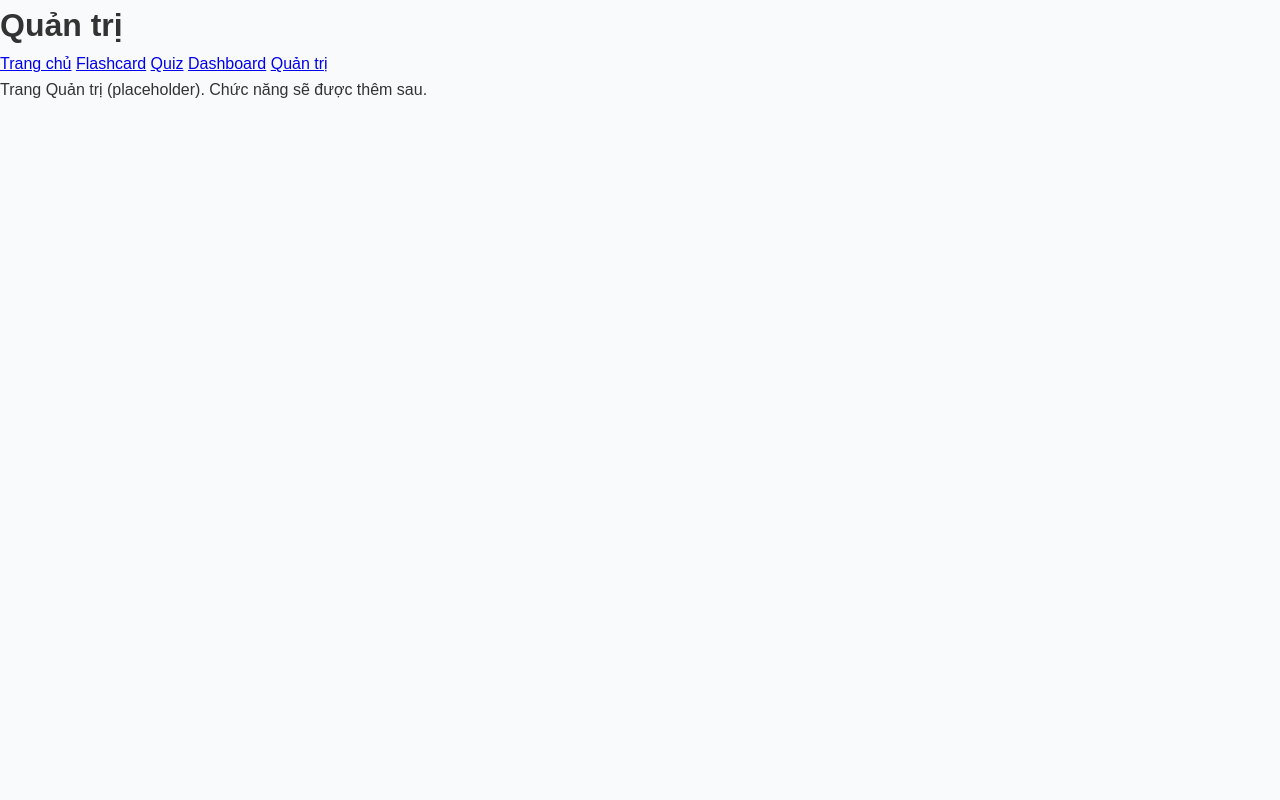
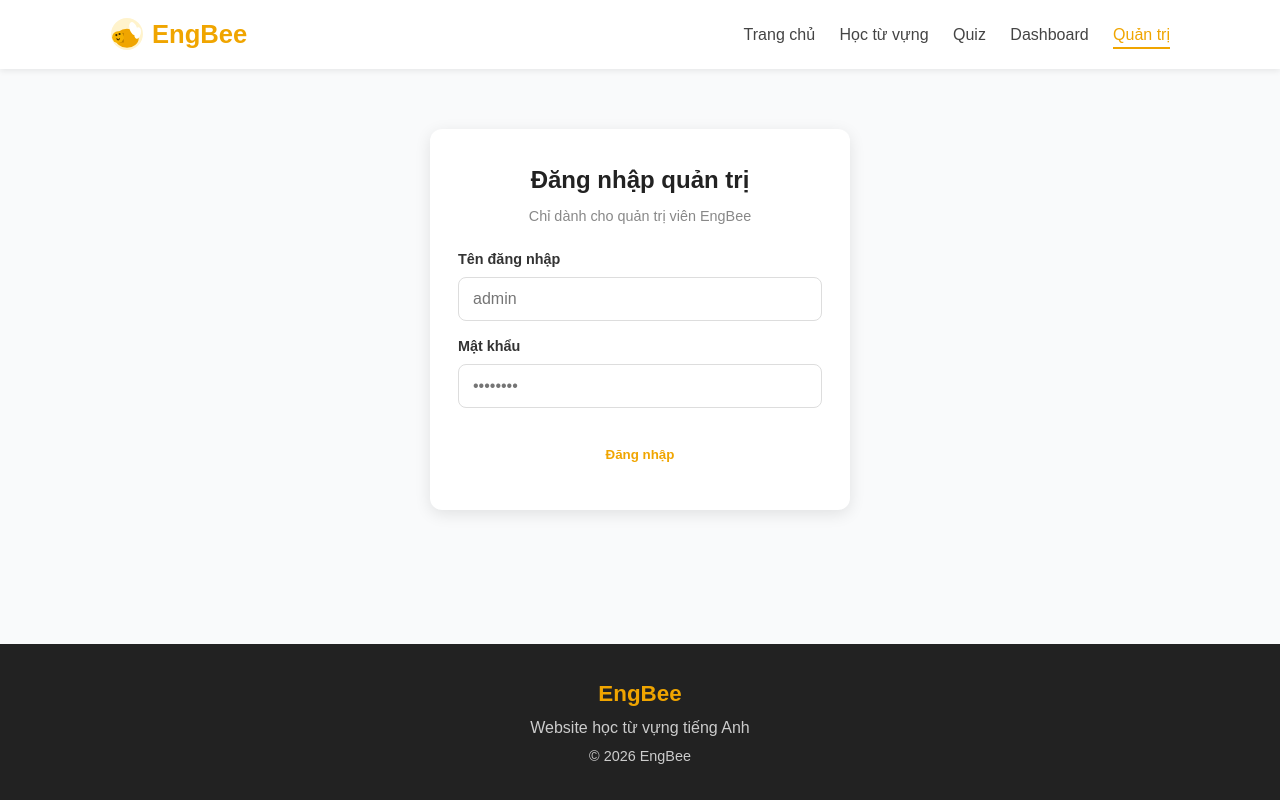
Before and after one commit to ptyn472007-bot/ADHN-EngBee, a plain HTML site: page admin.html in a window 1280 px wide. Drawn offline with Linux system fonts and the light colour scheme.

Commit message:
đăng nhập admin

```diff
--- a/admin.html
+++ b/admin.html
@@ -7,20 +7,77 @@
   <link rel="stylesheet" href="assets/css/style.css">
 </head>
 <body>
-  <header>
-    <h1>Quản trị</h1>
-    <nav>
-      <a href="index.html">Trang chủ</a>
-      <a href="flashcard.html">Flashcard</a>
-      <a href="quiz.html">Quiz</a>
-      <a href="dashboard.html">Dashboard</a>
-      <a href="admin.html">Quản trị</a>
-    </nav>
+  <header class="navbar">
+    <div class="container navbar-inner">
+      <a href="index.html" class="logo" title="EngBee - Khóa học Tiếng Anh">
+        <svg class="logo-icon" viewBox="0 0 64 64" xmlns="http://www.w3.org/2000/svg" aria-hidden="true">
+          <circle cx="32" cy="32" r="30" fill="#fff3cc"/>
+          <ellipse cx="32" cy="40" rx="22" ry="18" fill="#f0a500"/>
+          <rect x="17" y="30" width="9" height="6" fill="#8a5a00" opacity="0.5"/>
+          <rect x="17" y="42" width="9" height="6" fill="#8a5a00" opacity="0.5"/>
+          <circle cx="15" cy="38" r="11" fill="#f5b200"/>
+          <circle cx="12" cy="34" r="2" fill="#3a2a00"/>
+          <circle cx="18" cy="32" r="2" fill="#3a2a00"/>
+          <path d="M13,41 Q15,45 18,41" fill="none" stroke="#3a2a00" stroke-width="2" stroke-linecap="round"/>
+          <ellipse cx="44" cy="22" rx="7" ry="13" fill="#ffffff" transform="rotate(-20 44 22)"/>
+          <ellipse cx="52" cy="30" rx="6" ry="11" fill="#ffffff" transform="rotate(12 52 30)"/>
+        </svg>
+        <span>EngBee</span>
+      </a>
+      <nav class="nav-links">
+        <a href="index.html">Trang chủ</a>
+        <a href="flashcard.html">Học từ vựng</a>
+        <a href="quiz.html">Quiz</a>
+        <a href="dashboard.html">Dashboard</a>
+        <a href="admin.html" class="active">Quản trị</a>
+      </nav>
+    </div>
   </header>
+
   <main>
-    <p>Trang Quản trị (placeholder). Chức năng sẽ được thêm sau.</p>
+    <section id="login-view" class="login-section">
+      <div class="container">
+        <div class="login-card">
+          <h2>Đăng nhập quản trị</h2>
+          <p class="login-note">Chỉ dành cho quản trị viên EngBee</p>
+          <form id="login-form" class="login-form" novalidate>
+            <label for="username">Tên đăng nhập</label>
+            <input type="text" id="username" name="username" placeholder="admin" autocomplete="username" required>
+
+            <label for="password">Mật khẩu</label>
+            <input type="password" id="password" name="password" placeholder="••••••••" autocomplete="current-password" required>
+
+            <p id="login-error" class="login-error" hidden>Sai tên đăng nhập hoặc mật khẩu.</p>
+
+            <button type="submit" class="btn-primary login-btn">Đăng nhập</button>
+          </form>
+        </div>
+      </div>
+    </section>
+
+    <section id="admin-view" class="admin-section" hidden>
+      <div class="container">
+        <div class="admin-header">
+          <h2>Trang quản trị EngBee</h2>
+          <button id="logout-btn" type="button" class="btn-secondary">Đăng xuất</button>
+        </div>
+        <p>Chào mừng quản trị viên! Chức năng quản trị (thêm/sửa/xóa từ vựng, quản lý chủ đề...) sẽ được bổ sung sau.</p>
+        <div class="admin-placeholder">
+          <p>Khu vực quản trị (placeholder)</p>
+        </div>
+      </div>
+    </section>
   </main>
+
+  <footer class="footer">
+    <div class="container footer-inner">
+      <p class="footer-logo">EngBee</p>
+      <p>Website học từ vựng tiếng Anh</p>
+      <p class="footer-copy">&copy; 2026 EngBee</p>
+    </div>
+  </footer>
+
   <script src="assets/js/data.js"></script>
-  <script src="assets/js/main.js"></script>
+  <script src="assets/js/admin.js"></script>
 </body>
 </html>
--- a/assets/css/style.css
+++ b/assets/css/style.css
@@ -254,6 +254,101 @@ img {
 }
 
 /* ==========================================
+   Admin / Đăng nhập
+   ========================================== */
+
+.login-section {
+  padding: 60px 0;
+}
+
+.login-card {
+  background-color: #ffffff;
+  border-radius: 12px;
+  box-shadow: 0 4px 16px rgba(0, 0, 0, 0.1);
+  max-width: 420px;
+  margin: 0 auto;
+  padding: 32px 28px;
+}
+
+.login-card h2 {
+  text-align: center;
+  color: #222;
+  margin-bottom: 6px;
+}
+
+.login-note {
+  text-align: center;
+  color: #888;
+  font-size: 0.9rem;
+  margin-bottom: 20px;
+}
+
+.login-form label {
+  display: block;
+  font-size: 0.9rem;
+  font-weight: bold;
+  margin-bottom: 6px;
+  margin-top: 14px;
+}
+
+.login-form input {
+  width: 100%;
+  padding: 12px 14px;
+  border: 1px solid #ddd;
+  border-radius: 8px;
+  font-size: 1rem;
+  transition: border-color 0.2s;
+}
+
+.login-form input:focus {
+  outline: none;
+  border-color: #f0a500;
+  box-shadow: 0 0 0 3px rgba(240, 165, 0, 0.2);
+}
+
+.login-error {
+  color: #d94f4f;
+  font-size: 0.9rem;
+  margin: 12px 0 0;
+}
+
+.login-btn {
+  width: 100%;
+  margin-top: 22px;
+  text-align: center;
+  cursor: pointer;
+  border: none;
+}
+
+.admin-section {
+  padding: 60px 0;
+}
+
+.admin-header {
+  display: flex;
+  align-items: center;
+  justify-content: space-between;
+  gap: 16px;
+  flex-wrap: wrap;
+  margin-bottom: 8px;
+}
+
+.admin-header h2 {
+  color: #222;
+  font-size: clamp(1.4rem, 3vw, 1.8rem);
+}
+
+.admin-placeholder {
+  margin-top: 20px;
+  border: 2px dashed #d9b45b;
+  border-radius: 12px;
+  text-align: center;
+  color: #b07f00;
+  padding: 40px 20px;
+  background-color: #fff8e6;
+}
+
+/* ==========================================
    Footer
    ========================================== */
 
--- /dev/null
+++ b/assets/js/admin.js
@@ -0,0 +1,63 @@
+// EngBee - admin.js (demo đăng nhập, không có backend)
+(function () {
+  "use strict";
+
+  var ADMIN_KEY = "engbee_admin_session";
+
+  // Tài khoản demo (chỉ dùng cho front-end, không bảo mật thật)
+  var ADMIN_ACCOUNT = {
+    username: "admin",
+    password: "admin123"
+  };
+
+  var loginView = document.getElementById("login-view");
+  var adminView = document.getElementById("admin-view");
+  var loginForm = document.getElementById("login-form");
+  var loginError = document.getElementById("login-error");
+  var logoutBtn = document.getElementById("logout-btn");
+
+  function isLoggedIn() {
+    return localStorage.getItem(ADMIN_KEY) === "1";
+  }
+
+  function showLogin() {
+    loginView.hidden = false;
+    adminView.hidden = true;
+  }
+
+  function showAdmin() {
+    loginView.hidden = true;
+    adminView.hidden = false;
+  }
+
+  loginForm.addEventListener("submit", function (event) {
+    event.preventDefault();
+
+    var username = document.getElementById("username").value.trim();
+    var password = document.getElementById("password").value;
+
+    if (
+      username === ADMIN_ACCOUNT.username &&
+      password === ADMIN_ACCOUNT.password
+    ) {
+      localStorage.setItem(ADMIN_KEY, "1");
+      loginError.hidden = true;
+      showAdmin();
+    } else {
+      loginError.hidden = false;
+    }
+  });
+
+  logoutBtn.addEventListener("click", function () {
+    localStorage.removeItem(ADMIN_KEY);
+    loginForm.reset();
+    loginError.hidden = true;
+    showLogin();
+  });
+
+  if (isLoggedIn()) {
+    showAdmin();
+  } else {
+    showLogin();
+  }
+})();
```
Also changed, not shown: index.html (+1 -0 lines).
